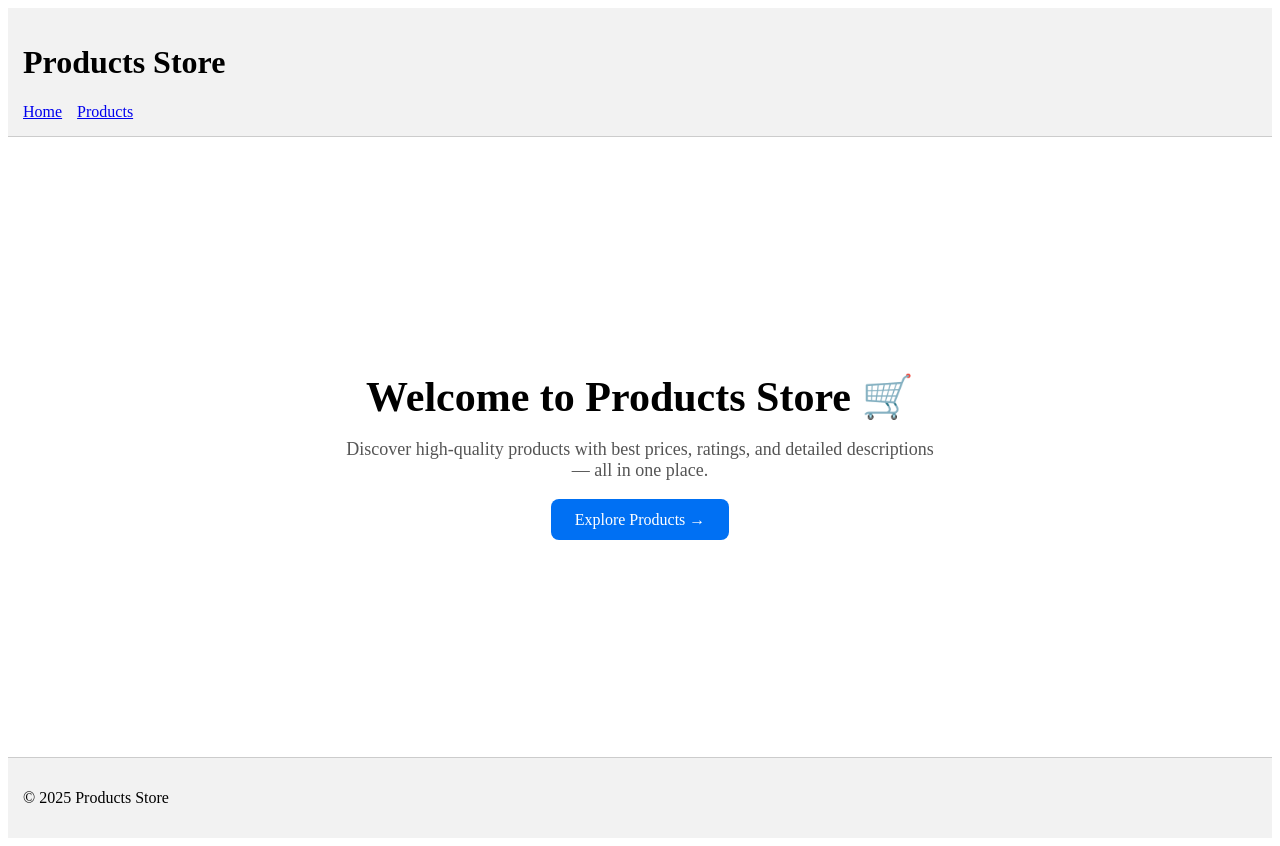
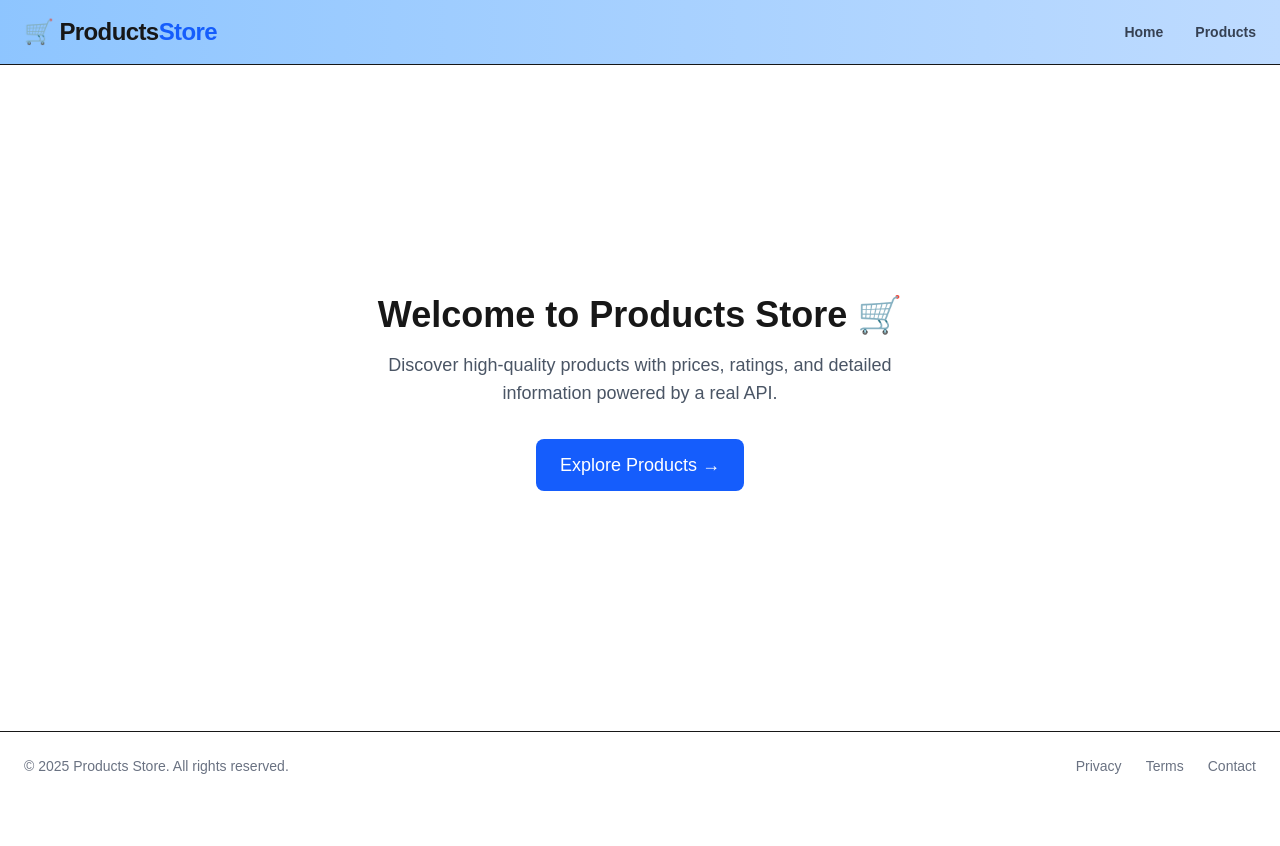
Before and after one commit to Deepak6205/nextjs_full_stack_app, a Next.js app: page / in a window 1280 px wide. After the commit the page ends 800 px from the top, so only its background shows below. Built offline with nearby package versions, Linux system fonts and the light colour scheme.

Commit message:
used static file

```diff
--- /dev/null
+++ b/app/components/ProductImage.jsx
@@ -0,0 +1,14 @@
+"use client";
+
+export default function ProductImage({ src, alt, className }) {
+  return (
+    <img
+      src={src}
+      alt={alt}
+      className={className}
+      onError={(e) => {
+        e.currentTarget.src = "/product-placeholder.jpg";
+      }}
+    />
+  );
+}
--- a/app/layout.js
+++ b/app/layout.js
@@ -1,4 +1,5 @@
 import Link from "next/link";
+import "./globals.css";
 
 export const metadata = {
   title: "Products Store",
@@ -7,33 +8,48 @@ export const metadata = {
 export default function RootLayout({ children }) {
   return (
     <html lang="en">
-      <body>
-        <header
-          style={{
-            padding: "15px",
-            backgroundColor: "#f2f2f2",
-            borderBottom: "1px solid #ccc",
-          }}
-        >
-          <h1>Products Store</h1>
+      <body className="min-h-screen flex flex-col bg-gray-50 text-gray-900 antialiased">
+        <header className="sticky top-0 z-50 bg-gradient-to-r from-blue-300 to-blue-200 border-b">
+          <div className="w-full px-6 py-4 flex items-center justify-between">
+            <Link href="/" className="text-2xl font-extrabold tracking-tight">
+              🛒 Products<span className="text-blue-600">Store</span>
+            </Link>
 
-          <nav style={{ display: "flex", gap: "15px" }}>
-            <Link href="/">Home</Link>
-            <Link href="/products">Products</Link>
-          </nav>
+            <nav className="flex items-center gap-8 text-sm font-semibold">
+              <Link
+                href="/"
+                className="text-gray-700 hover:text-blue-700 transition"
+              >
+                Home
+              </Link>
+              <Link
+                href="/products"
+                className="text-gray-700 hover:text-blue-700 transition"
+              >
+                Products
+              </Link>
+            </nav>
+          </div>
         </header>
 
-        <main style={{ padding: "20px" }}>{children}</main>
+        <main className="flex-1 w-full px-6 py-12">{children}</main>
 
-        <footer
-          style={{
-            padding: "15px",
-            backgroundColor: "#f2f2f2",
-            borderTop: "1px solid #ccc",
-            marginTop: "20px",
-          }}
-        >
-          <p>© 2025 Products Store</p>
+        <footer className="bg-white border-t">
+          <div className="w-full px-6 py-6 flex flex-col md:flex-row justify-between items-center gap-4">
+            <p className="text-sm text-gray-500">
+              © 2025 Products Store. All rights reserved.
+            </p>
+
+            <div className="flex gap-6 text-sm text-gray-500">
+              <span className="hover:text-blue-600 cursor-pointer">
+                Privacy
+              </span>
+              <span className="hover:text-blue-600 cursor-pointer">Terms</span>
+              <span className="hover:text-blue-600 cursor-pointer">
+                Contact
+              </span>
+            </div>
+          </div>
         </footer>
       </body>
     </html>
--- a/app/page.js
+++ b/app/page.js
@@ -2,45 +2,20 @@ import Link from "next/link";
 
 export default function HomePage() {
   return (
-    <div
-      style={{
-        minHeight: "70vh",
-        display: "flex",
-        alignItems: "center",
-        justifyContent: "center",
-      }}
-    >
-      <div
-        style={{
-          textAlign: "center",
-          maxWidth: "600px",
-        }}
-      >
-        <h1 style={{ fontSize: "42px", marginBottom: "15px" }}>
+    <div className="min-h-[70vh] flex items-center justify-center text-center">
+      <div className="max-w-xl">
+        <h1 className="text-4xl font-bold mb-4">
           Welcome to Products Store 🛒
         </h1>
 
-        <p
-          style={{
-            fontSize: "18px",
-            color: "#555",
-            marginBottom: "30px",
-          }}
-        >
-          Discover high-quality products with best prices, ratings,
-          and detailed descriptions — all in one place.
+        <p className="text-gray-600 text-lg mb-8">
+          Discover high-quality products with prices, ratings, and
+          detailed information powered by a real API.
         </p>
 
         <Link
           href="/products"
-          style={{
-            backgroundColor: "#0070f3",
-            color: "white",
-            padding: "12px 24px",
-            borderRadius: "8px",
-            textDecoration: "none",
-            fontSize: "16px",
-          }}
+          className="inline-block bg-blue-600 text-white px-6 py-3 rounded-lg text-lg hover:bg-blue-700 transition"
         >
           Explore Products →
         </Link>
--- a/app/products/[id]/page.js
+++ b/app/products/[id]/page.js
@@ -1,93 +1,51 @@
+import ProductImage from "@/app/components/ProductImage";
+
 export const dynamic = "force-dynamic";
 
 export default async function ProductDetailsPage({ params }) {
   const { id } = await params;
 
-  const res = await fetch(
-    `https://dummyjson.com/products/${id}`,
-    { cache: "no-store" }
-  );
+  const res = await fetch(`https://dummyjson.com/products/${id}`, {
+    cache: "no-store",
+  });
 
   const product = await res.json();
 
   return (
-    <div
-      style={{
-        maxWidth: "1000px",
-        margin: "40px auto",
-        padding: "24px",
-        border: "1px solid #e5e5e5",
-        borderRadius: "14px",
-        display: "flex",
-        gap: "40px",
-        backgroundColor: "#fff",
-      }}
-    >
-      {/* Image Section */}
-      <div>
-        <img
-          src={product.thumbnail}
-          alt={product.title}
-          style={{
-            width: "380px",
-            height: "380px",
-            objectFit: "cover",
-            borderRadius: "12px",
-            border: "1px solid #ddd",
-          }}
-        />
-      </div>
+    <div className="max-w-5xl mx-auto bg-white border rounded-2xl p-6 flex gap-10">
+      <ProductImage
+        src={product.thumbnail || "/product-placeholder.jpg"}
+        alt={product.title}
+        className="w-[380px] h-[380px] object-cover rounded-xl border"
+      />
 
-      {/* Details Section */}
-      <div style={{ flex: 1 }}>
-        <h1 style={{ marginBottom: "10px" }}>
+      <div className="flex-1">
+        <h1 className="text-3xl text-gray-800 font-bold mb-2">
           {product.title}
         </h1>
 
-        <p style={{ color: "#777", marginBottom: "8px" }}>
+        <p className="text-gray-700 mb-4">
           Brand: <strong>{product.brand}</strong> • Category:{" "}
           <strong>{product.category}</strong>
         </p>
 
-        <p
-          style={{
-            color: "#555",
-            lineHeight: "1.7",
-            marginBottom: "20px",
-          }}
-        >
+        <p className="text-gray-600 leading-relaxed mb-6">
           {product.description}
         </p>
 
-        {/* Price Section */}
-        <div
-          style={{
-            marginBottom: "15px",
-            fontSize: "20px",
-          }}
-        >
-          💰 <strong>${product.price}</strong>{" "}
-          <span
-            style={{
-              fontSize: "14px",
-              color: "green",
-              marginLeft: "10px",
-            }}
-          >
+        <p className="text-xl text-gray-950 font-semibold mb-2">
+          💰 ${product.price}{" "}
+          <span className="text-green-600 text-sm">
             ({product.discountPercentage}% OFF)
           </span>
-        </div>
-
-        {/* Rating & Stock */}
-        <p style={{ marginBottom: "10px" }}>
-          ⭐ <strong>{product.rating}</strong> rating
         </p>
 
-        <p>
-          📦{" "}
-          <strong>
-            {product.stock > 0 ? "In Stock" : "Out of Stock"}
-          </strong>
+        <p className="mb-2 text-gray-950">
+          ⭐ <strong>{product.rating}</strong>
+        </p>
+
+        <p className="text-gray-950">
+          📦 <strong>{product.stock > 0 ? "In Stock" : "Out of Stock"}</strong>
           {product.stock > 0 && ` (${product.stock} items available)`}
         </p>
       </div>
--- a/app/products/page.js
+++ b/app/products/page.js
@@ -1,100 +1,62 @@
 import Link from "next/link";
+import ProductImage from "../components/ProductImage";
 
 export default async function ProductsPage() {
   const res = await fetch("https://dummyjson.com/products");
   const data = await res.json();
 
   return (
-    <div>
-      <h2 style={{ marginBottom: "25px" }}>Our Products</h2>
+    <div className="w-full">
+      <div className="mb-8">
+        <h2 className="text-3xl font-bold text-gray-300 mb-2">Our Products</h2>
+        <p className="text-gray-400">High-quality products at best prices</p>
+      </div>
 
-      <div
-        style={{
-          display: "grid",
-          gridTemplateColumns: "repeat(auto-fill, minmax(280px, 1fr))",
-          gap: "25px",
-        }}
-      >
+      <div className="grid grid-cols-1 sm:grid-cols-2 md:grid-cols-3 xl:grid-cols-5 gap-6">
         {data.products.map((product) => (
           <div
             key={product.id}
-            style={{
-              border: "1px solid #e5e5e5",
-              borderRadius: "14px",
-              padding: "16px",
-              backgroundColor: "#fff",
-              display: "flex",
-              flexDirection: "column",
-            }}
+            className="bg-white rounded-xl border border-gray-200 hover:border-blue-500 shadow-sm hover:shadow-md transition flex flex-col"
           >
-            {/* Image */}
-            <img
-              src={product.thumbnail}
+            <div className="relative">
+              <ProductImage
+                src={product.thumbnail || "/product-placeholder.jpg"}
                 alt={product.title}
-              style={{
-                width: "100%",
-                height: "180px",
-                objectFit: "cover",
-                borderRadius: "10px",
-                marginBottom: "12px",
-              }}
+                className="w-full h-40 object-cover rounded-t-xl"
               />
 
-            {/* Title */}
-            <h3 style={{ marginBottom: "6px" }}>
+              <span className="absolute top-2 left-2 bg-blue-600 text-white text-[11px] font-semibold px-2 py-0.5 rounded">
+                {product.discountPercentage}% OFF
+              </span>
+            </div>
+
+            <div className="p-4 flex flex-col flex-grow">
+              <h3 className="text-base font-semibold text-gray-900 leading-snug line-clamp-2">
                 {product.title}
               </h3>
 
-            {/* Brand + Category */}
-            <p style={{ fontSize: "13px", color: "#777" }}>
-              {product.brand} • {product.category}
+              <p className="text-xs text-gray-500 mb-2">{product.brand}</p>
+
+              <p className="text-sm text-gray-600 line-clamp-2 mb-3">
+                {product.description}
               </p>
 
-            {/* Description */}
-            <p
-              style={{
-                fontSize: "14px",
-                color: "#555",
-                margin: "10px 0",
-                flexGrow: 1,
-              }}
-            >
-              {product.description.slice(0, 70)}...
-            </p>
+              <div className="flex items-center justify-between mb-3">
+                <span className="text-lg font-bold text-gray-900">
+                  ${product.price}
+                </span>
+                <span className="text-sm text-yellow-500 font-medium">
+                  ⭐ {product.rating}
+                </span>
+              </div>
 
-            {/* Price & Discount */}
-            <p style={{ marginBottom: "6px" }}>
-              💰 <strong>${product.price}</strong>{" "}
-              <span
-                style={{
-                  fontSize: "13px",
-                  color: "green",
-                }}
-              >
-                ({product.discountPercentage}% off)
-              </span>
-            </p>
-
-            {/* Rating & Stock */}
-            <p style={{ fontSize: "14px", marginBottom: "12px" }}>
-              ⭐ {product.rating} • 📦{" "}
-              {product.stock > 0 ? "In stock" : "Out of stock"}
-            </p>
-
-            {/* Button */}
               <Link
                 href={`/products/${product.id}`}
-              style={{
-                textAlign: "center",
-                padding: "10px",
-                backgroundColor: "#0070f3",
-                color: "white",
-                borderRadius: "8px",
-                textDecoration: "none",
-              }}
+                className="mt-auto text-center bg-blue-600 text-white py-2 rounded-lg text-sm font-semibold hover:bg-blue-700 transition"
               >
                 View Details
               </Link>
+            </div>
           </div>
         ))}
       </div>
```
Also changed, not shown: public/product-placeholder.jpg (added). Lines whose indentation alone changed are shown as unchanged.
